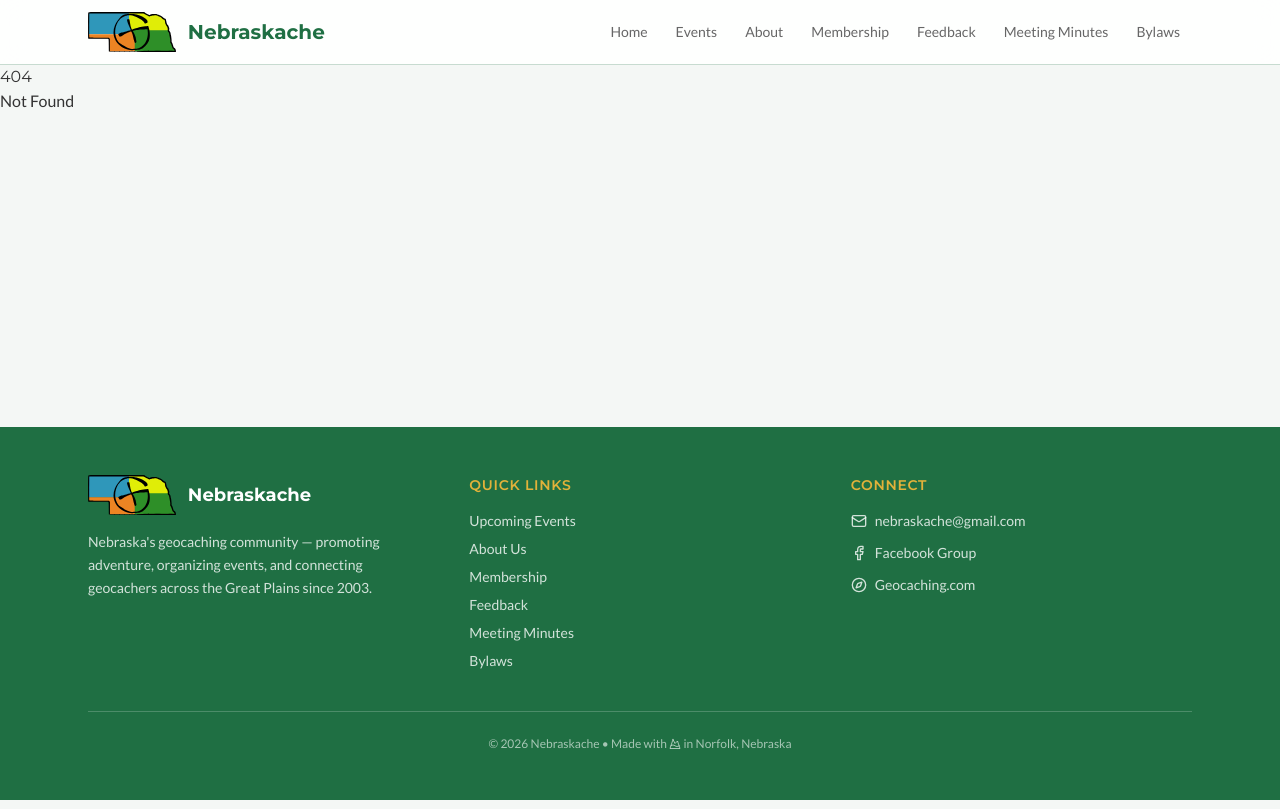
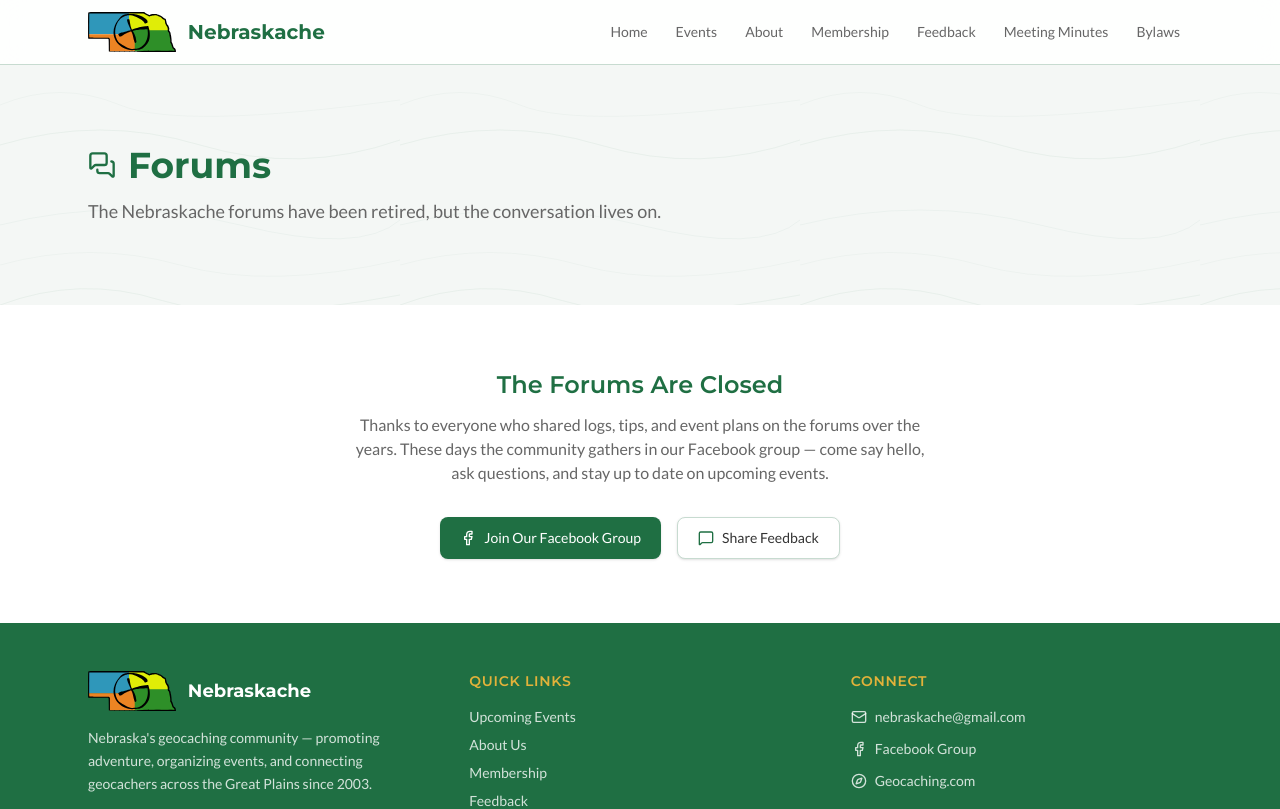
Before and after one commit to Nebraskache/nebraskache.com, a SvelteKit app: page /forums in a window 1280 px wide. Before the commit this address had no page. Shown: the top 809 px of the page. Built offline with nearby package versions, Linux system fonts and the light colour scheme.

Commit message:
fix: added "Forums Closed" page, directing users to the Facebook group

```diff
--- /dev/null
+++ b/src/routes/forums/+page.svelte
@@ -0,0 +1,63 @@
+<script lang="ts">
+  import { MessagesSquare, Facebook, MessageSquare } from "lucide-svelte";
+</script>
+
+<svelte:head>
+  <title>Forums — Nebraskache</title>
+  <meta
+    name="description"
+    content="The Nebraskache forums are closed. Join the conversation in our
+    Facebook group." />
+</svelte:head>
+
+<!-- Page header -->
+<section
+  class="topo-bg bg-gradient-to-b from-prairie-green-25/40 to-prairie-mist">
+  <div class="mx-auto max-w-6xl px-4 py-14 sm:px-6 sm:py-20">
+    <div class="flex items-center gap-3 mb-3">
+      <MessagesSquare size={28} class="text-prairie-green" />
+      <h1
+        class="font-heading text-3xl font-bold text-prairie-green sm:text-4xl">
+        Forums
+      </h1>
+    </div>
+    <p class="max-w-2xl text-lg text-trail-gray">
+      The Nebraskache forums have been retired, but the conversation lives on.
+    </p>
+  </div>
+</section>
+
+<!-- Closed notice -->
+<section class="bg-white py-12 sm:py-16">
+  <div class="mx-auto max-w-3xl px-4 text-center sm:px-6">
+    <h2 class="font-heading text-2xl font-semibold text-prairie-green">
+      The Forums Are Closed
+    </h2>
+    <p class="mx-auto mt-3 max-w-xl text-trail-gray">
+      Thanks to everyone who shared logs, tips, and event plans on the forums
+      over the years. These days the community gathers in our Facebook group —
+      come say hello, ask questions, and stay up to date on upcoming events.
+    </p>
+    <div class="mt-8 flex flex-wrap justify-center gap-4">
+      <a
+        href="https://www.facebook.com/groups/107321656812"
+        target="_blank"
+        rel="noopener noreferrer"
+        class="inline-flex items-center gap-2 rounded-lg bg-prairie-green px-5
+        py-2.5 text-sm font-medium text-white shadow-sm transition-all
+        hover:-translate-y-0.5 hover:shadow-md">
+        <Facebook size={16} />
+        Join Our Facebook Group
+      </a>
+      <a
+        href="/feedback"
+        class="inline-flex items-center gap-2 rounded-lg border
+        border-prairie-green-25 bg-white px-5 py-2.5 text-sm font-medium
+        text-compass-gray shadow-sm transition-all hover:-translate-y-0.5
+        hover:shadow-md">
+        <MessageSquare size={16} class="text-prairie-green" />
+        Share Feedback
+      </a>
+    </div>
+  </div>
+</section>
```
